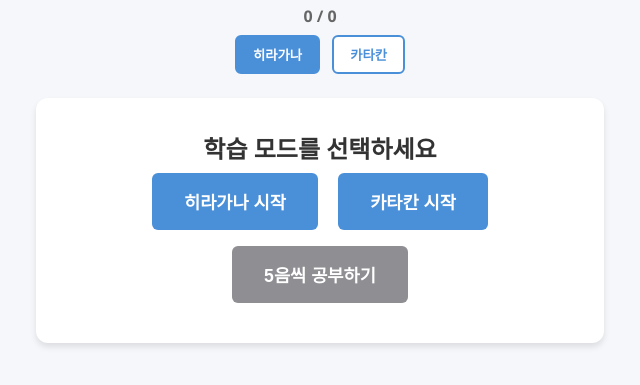
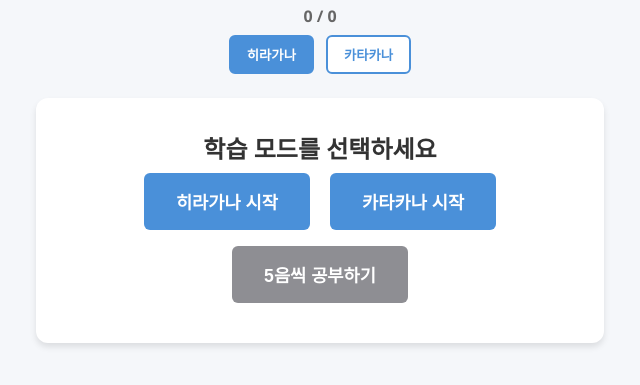
Before and after one commit to helpring1004-wq/japanflash, a website built with Vite: page index.html in a window 1280 px wide. Shown: the part 251-636 px from the top of the page, without its empty margins (320-960 px from the left). Built offline with nearby package versions, Linux system fonts and the light colour scheme.

Commit message:
fix: katakana label

```diff
--- a/index.html
+++ b/index.html
@@ -22,7 +22,7 @@
       </div>
       <nav>
         <button id="hiraganaBtn" class="active">히라가나</button>
-        <button id="katakanaBtn">카타칸</button>
+        <button id="katakanaBtn">카타카나</button>
       </nav>
     </header>
 
@@ -31,7 +31,7 @@
         <div class="card">
           <h2>학습 모드를 선택하세요</h2>
           <button id="startHiragana" class="btn hiragana-btn">히라가나 시작</button>
-          <button id="startKatakana" class="btn katakana-btn">카타칸 시작</button>
+          <button id="startKatakana" class="btn katakana-btn">카타카나 시작</button>
           <button id="startStudy" class="btn btn-secondary">5음씩 공부하기</button>
         </div>
       </section>
```
